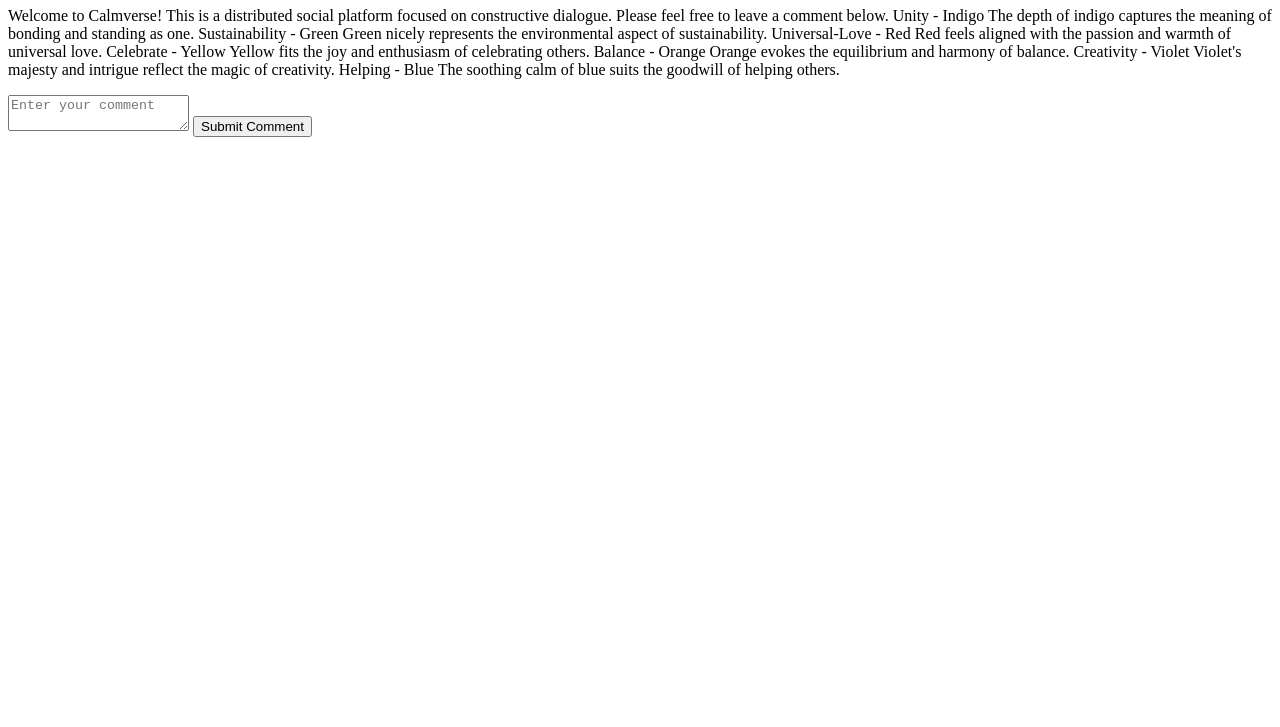
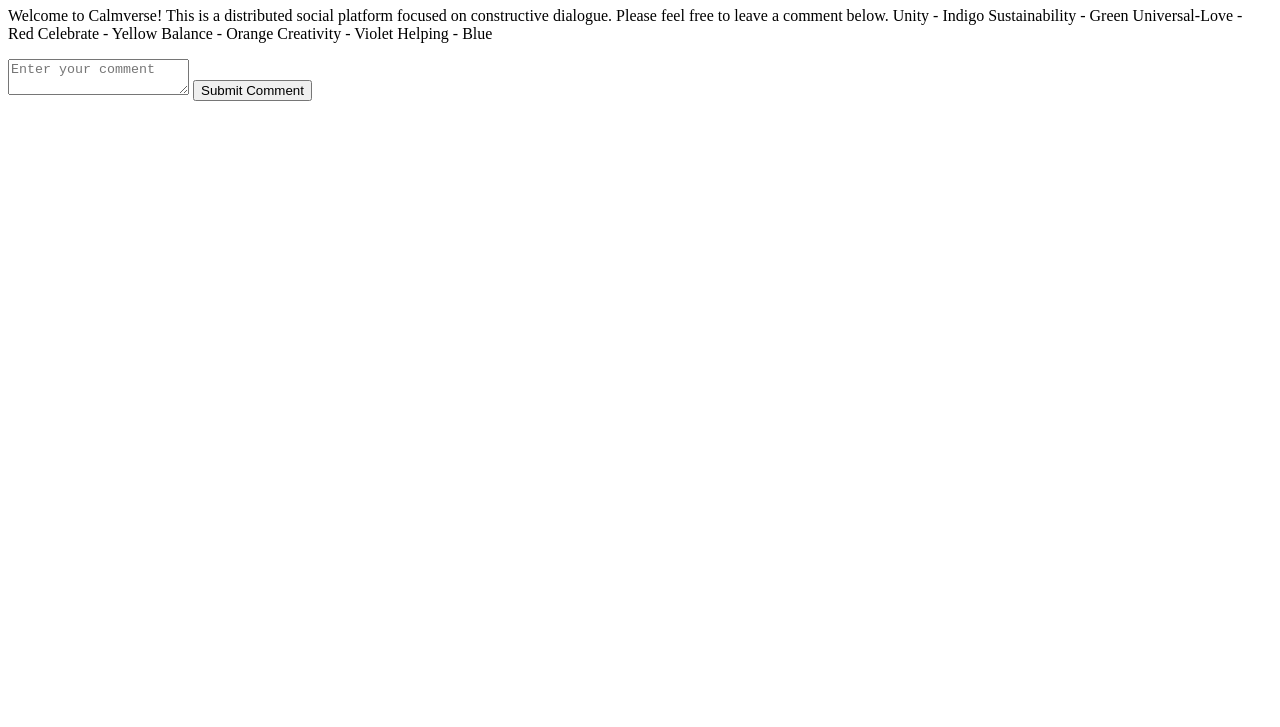
Before and after one commit to ianatherton/sparkynug-social, a website: page index.html in a window 1280 px wide. Shown: the part 73-800 px from the top of the page. Drawn offline with Linux system fonts and the light colour scheme.

Commit message:
Update index.html
change test text to check update speed

```diff
--- a/index.html
+++ b/index.html
@@ -11,26 +11,20 @@
 
   <p>Welcome to Calmverse! This is a distributed social platform focused on constructive dialogue. Please feel free to leave a comment below.
 
-  Unity - Indigo
-The depth of indigo captures the meaning of bonding and standing as one.
+Unity - Indigo
 
 Sustainability - Green
-Green nicely represents the environmental aspect of sustainability.
 
 Universal-Love - Red
-Red feels aligned with the passion and warmth of universal love.
 
 Celebrate - Yellow
-Yellow fits the joy and enthusiasm of celebrating others.
 
 Balance - Orange
-Orange evokes the equilibrium and harmony of balance.
 
 Creativity - Violet
-Violet's majesty and intrigue reflect the magic of creativity.
 
 Helping - Blue
-The soothing calm of blue suits the goodwill of helping others.</p>
+</p>
 
   <form>
     <textarea placeholder="Enter your comment"></textarea>
```
